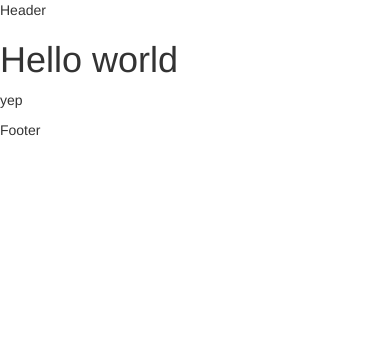
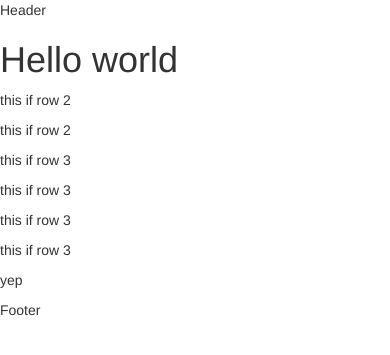
Before and after one commit to Cuneo/dominiccuneo, a PHP site: page /pwp.php in a window 390 px wide. Shown: the top 355 px of the page. Run offline with PHP 8.4, Linux system fonts and the light colour scheme.

Commit message:
new stuff

```diff
--- a/public_html/documentation/pwp.php
+++ b/public_html/documentation/pwp.php
@@ -30,11 +30,42 @@
 
 		<title> My web page </title>
 	</head>
-	<body>
+	<body class="sfooter">
+		<div class="sfooter-content">
 		<header> Header </header>
 		<h1>Hello world</h1>
+			<div class="row">
+				<div class="col-md-6">
+					<div class="content-box"><p>this if row 2</p>
+					</div>
+				</div>
+				<div class="col-md-6">
+					<div class="content-box"><p>this if row 2</p>
+					</div>
+				</div>
+			</div>
+			<div class="row">
+
+				<div class="col-md-3">
+					<div class="content-box"><p>this if row 3</p>
+					</div>
+				</div>
+				<div class="col-md-3">
+					<div class="content-box"><p>this if row 3</p>
+					</div>
+				</div>
+				<div class="col-md-3">
+					<div class="content-box"><p>this if row 3</p>
+					</div>
+				</div>
+				<div class="col-md-3">
+					<div class="content-box"><p>this if row 3</p>
+					</div>
+				</div>
+			</div>
 				<p> yep </p>
 		<footer> Footer</footer>
+			</div>
 	</body
 
 </html>
```
